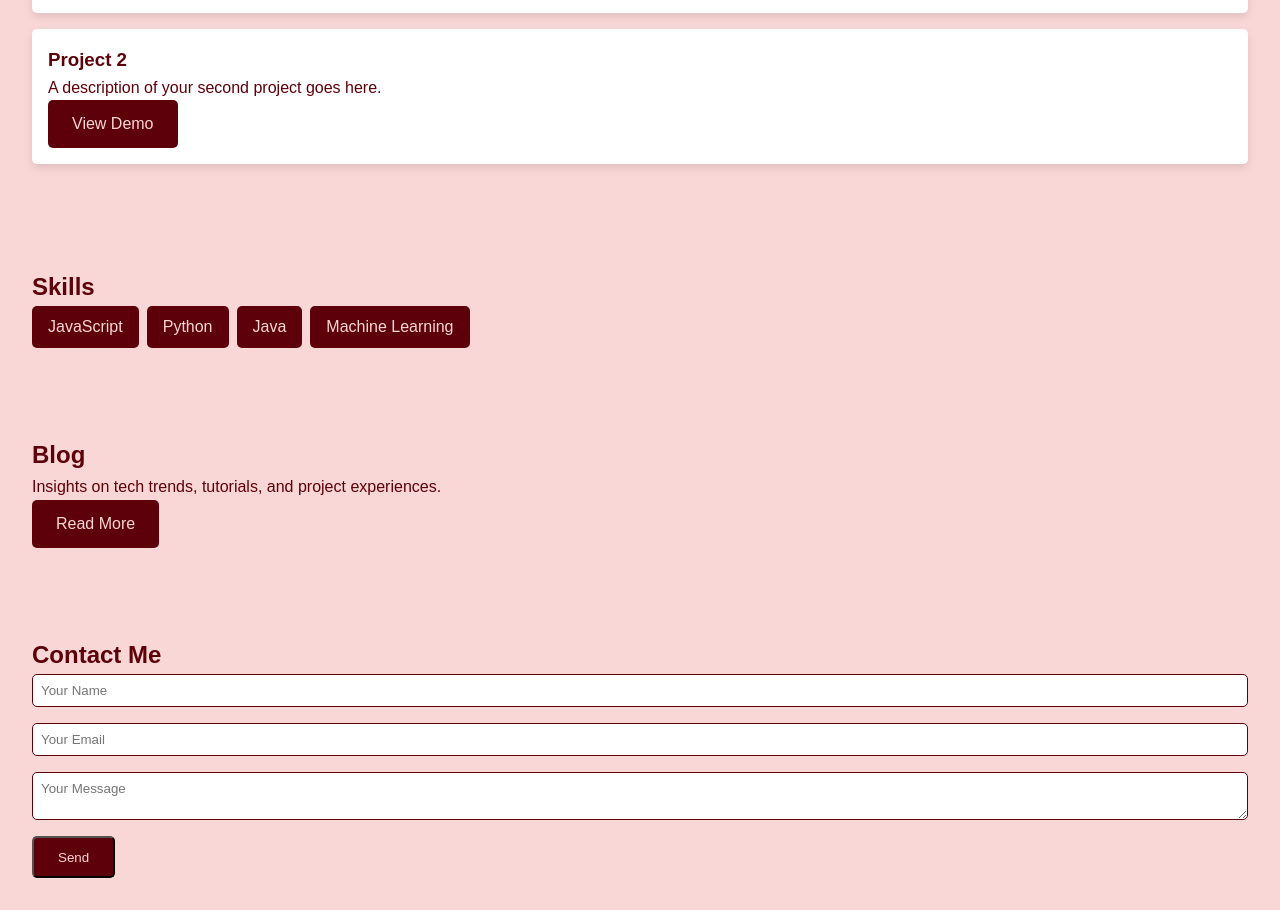
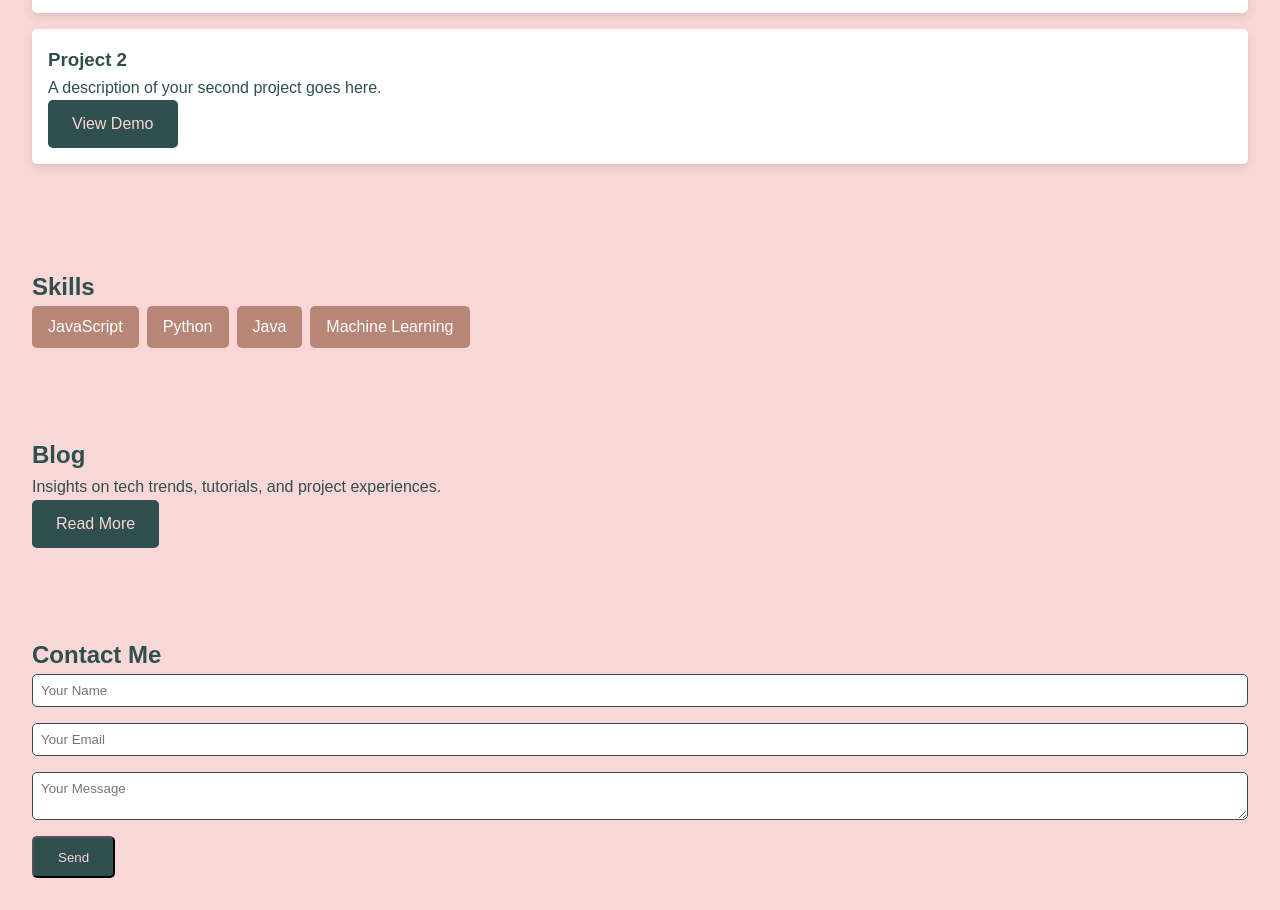
Before and after one commit to Saniaa1997/portfolio, a plain HTML site: page index.html in a window 1280 px wide. Shown: the part 592-1502 px from the top of the page. Drawn offline with Linux system fonts and the light colour scheme.

Commit message:
Update index.html

```diff
--- a/index.html
+++ b/index.html
@@ -14,14 +14,14 @@
         }
 
         body {
-            color: #5E0009;
-            background: #F9D7D6;
+            color: #2F4F4F; /* Dark slate gray for text */
+            background: #F9D7D6; /* Light peach background */
             line-height: 1.6;
         }
 
         /* Header styling */
         header {
-            background: #5E0009;
+            background: #2F4F4F; /* Dark slate gray for contrast */
             color: #F9D7D6;
             text-align: center;
             padding: 2rem 0;
@@ -38,7 +38,7 @@
         /* Styling sections */
         section {
             padding: 2rem;
-            color: #5E0009;
+            color: #2F4F4F;
         }
 
         #about, #projects, #skills, #blog, #contact {
@@ -47,7 +47,7 @@
 
         /* Projects section */
         #projects .project-card {
-            background: #fff;
+            background: #ffffff;
             padding: 1rem;
             margin: 1rem 0;
             border-radius: 5px;
@@ -64,8 +64,8 @@
 
         #skills li {
             padding: 0.5rem 1rem;
-            background-color: #5E0009;
-            color: #F9D7D6;
+            background-color: #B88676; /* Soft copper background for skills */
+            color: #ffffff; /* White text for contrast */
             border-radius: 5px;
         }
 
@@ -73,15 +73,15 @@
         .btn {
             display: inline-block;
             padding: 0.7rem 1.5rem;
-            background: #5E0009;
-            color: #F9D7D6;
+            background: #2F4F4F; /* Dark slate gray for buttons */
+            color: #F9D7D6; /* Light peach text on buttons */
             text-decoration: none;
             border-radius: 5px;
             transition: background 0.3s;
         }
 
         .btn:hover {
-            background: #3e0006;
+            background: #1C3737; /* Slightly darker slate gray on hover */
         }
 
         /* Contact form styling */
@@ -93,7 +93,7 @@
 
         #contact input, #contact textarea {
             padding: 0.5rem;
-            border: 1px solid #5E0009;
+            border: 1px solid #2F4F4F;
             border-radius: 5px;
         }
 
```
